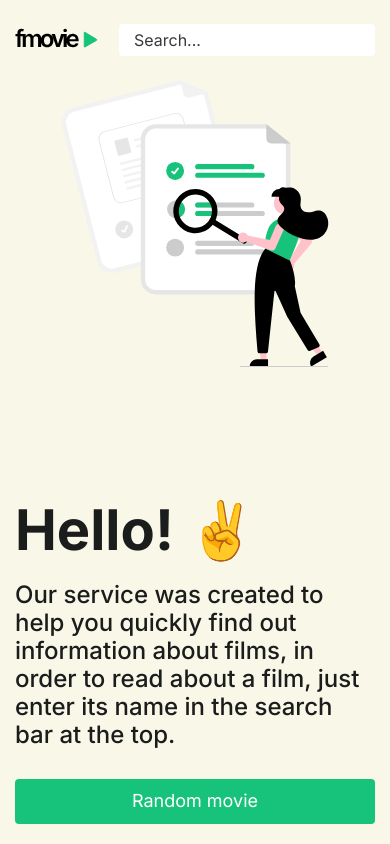
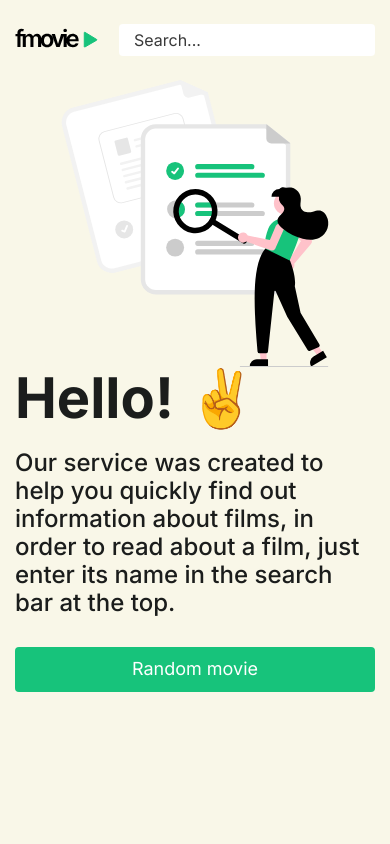
Before and after one commit to olegburvikov/movies-ts, a React (Create React App) app: page / in a window 390 px wide. Built offline with nearby package versions, Linux system fonts and the light colour scheme.

Commit message:
add responsive styles

```diff
--- a/src/index.scss
+++ b/src/index.scss
@@ -15,6 +15,13 @@ body,
   color: var(--primary-text);
   font-family: var(--primart-font);
   font-weight: 400;
+}
+@media screen and (max-width: 700px) {
+  html,
+  body,
+  #root, .app {
+    height: unset;
+  }
 }
 
 :root {
```
